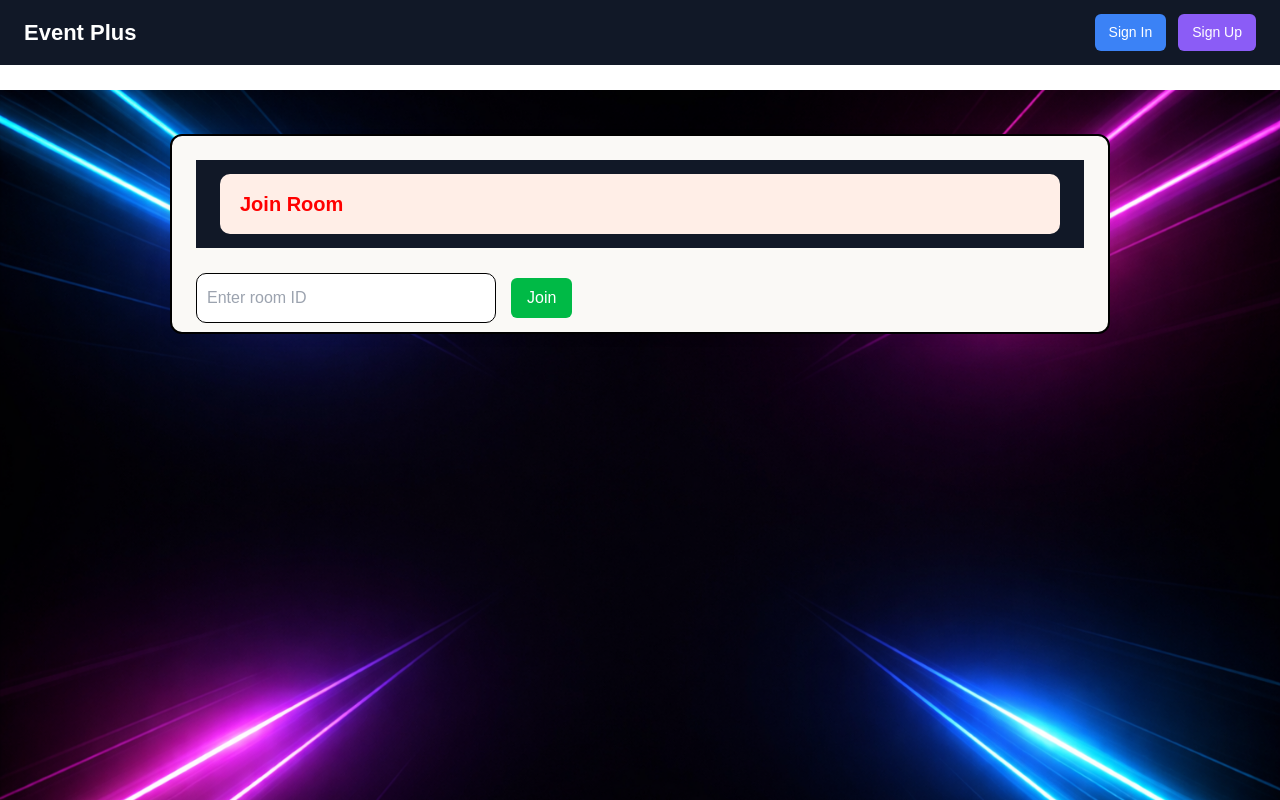
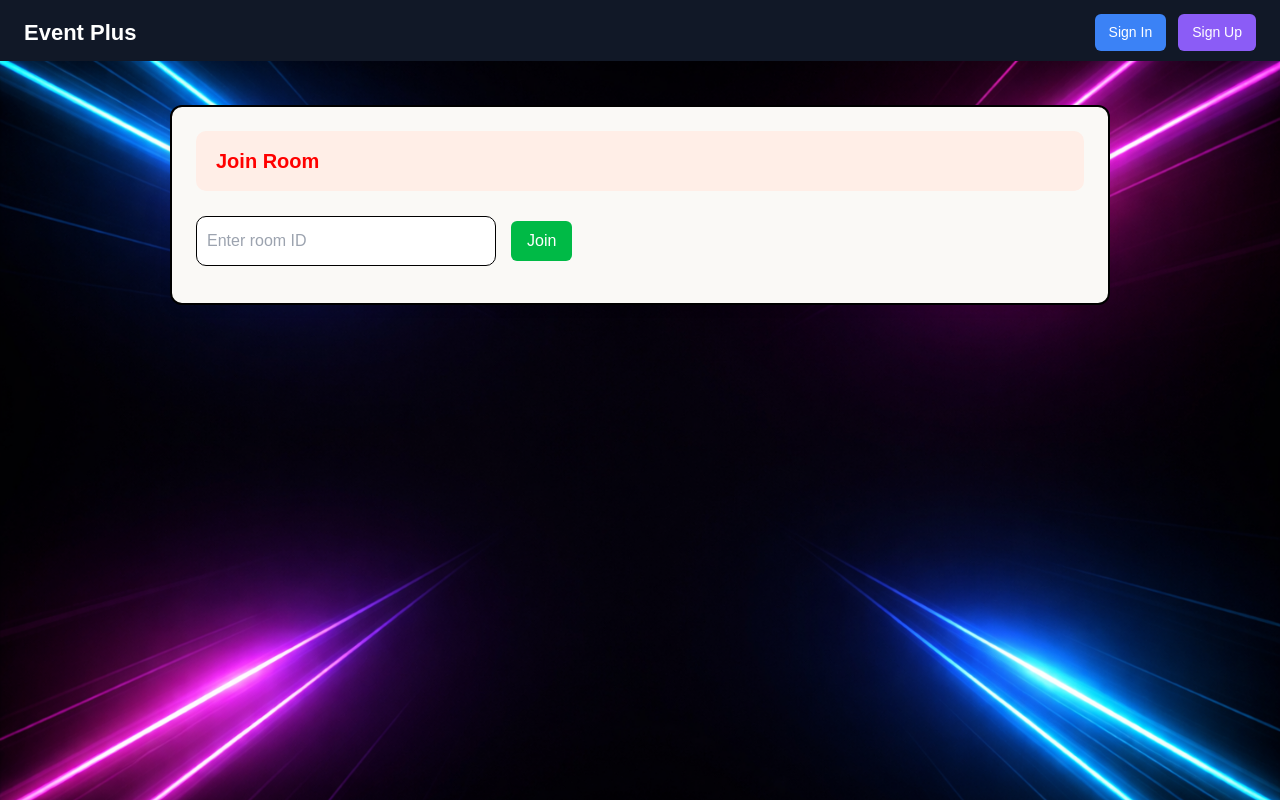
Before and after one commit to Muhammad-Ahmad-Jutt/event-plus-front-end, a React (Create React App) app in the folder event-plus-frontend/: page /join-a-room in a window 1280 px wide. Shown: the top 800 px of the page. Built offline with nearby package versions, Linux system fonts and the light colour scheme.

Commit message:
Some UI fixes after merging main into UI branch

```diff
--- a/event-plus-frontend/src/App.js
+++ b/event-plus-frontend/src/App.js
@@ -22,7 +22,7 @@ export default function App() {
     <Header />
     <ToastContainer position="top-right" autoClose={5000} pauseOnHover />
     <Routes>
-      <Route path="/" element={<Homepage />} />
+      <Route path="/" element={<Notfound />} />
       <Route path="/signin" element={<SignIn />} />
       <Route path="/signup" element={<SignUp />} />
       <Route path="/create-event" element={<CreateEventForm />} />
--- a/event-plus-frontend/src/Not_found.js
+++ b/event-plus-frontend/src/Not_found.js
@@ -18,7 +18,7 @@ export default function Notfound() {
 
     `}
     </style>
-    <div style={{ textAlign: "center", marginTop: "50px", backgroundColor: '#F5F5F5', paddingTop: '100px', paddingBottom: '100px' }}>
+    <div style={{ textAlign: "center", marginTop: "-20px", marginBottom: "-50px", backgroundColor: '#F5F5F5', paddingTop: '100px', paddingBottom: '100px' }}>
       <h1 className="title">404 - Page Not Found</h1>
       <p className="subtitle">The page you are looking for does not exist.</p>
     </div>
--- a/event-plus-frontend/src/pages/JoinRoom.js
+++ b/event-plus-frontend/src/pages/JoinRoom.js
@@ -16,7 +16,7 @@ const join_room_function = (room_id) => {
             overflow-x: hidden;
             }
 
-            .page {
+            .pageImg {
             padding: 24px;
             min-height: 100vh;
             display: flex;
@@ -71,7 +71,7 @@ const join_room_function = (room_id) => {
             color: red;
             }
 
-            .header {
+            .headerBox {
              margin-bottom: 25px;
             }
 
@@ -87,20 +87,22 @@ const join_room_function = (room_id) => {
 
         `}</style>
 
-        <div className="page" style={{
-        padding: "24px",
+        <div className="pageImg"
+        style={{
           backgroundImage: `url(${bg})`,
           backgroundSize: "cover",
           backgroundPosition: "center",
           backgroundRepeat: "no-repeat",
-        minHeight: "100dvh",
+          minHeight: "calc(100vh - 60px)",
           display: "flex",
           justifyContent: "center",
           fontFamily: "Arial, sans-serif",
+          marginTop: "-20px",
+          marginBottom: "-40px",
         }}>
         <div className="container">
 
-        <div className="header">
+        <div className="headerBox">
             <div className="topheaderview">
               <h1 className="sectionTitle">Join Room</h1>
             </div>
--- a/event-plus-frontend/src/pages/Room.js
+++ b/event-plus-frontend/src/pages/Room.js
@@ -95,7 +95,7 @@ export default function JoinRoom() {
     }
 
 
-    .page {
+    .pageImg {
       padding: 24px;
       min-height: 100vh;
       display: flex;
@@ -113,7 +113,7 @@ export default function JoinRoom() {
     }
 
 
-    .header {
+    .headerBox {
       margin-bottom: 16px;
     }
 
@@ -316,33 +316,29 @@ export default function JoinRoom() {
     }
     `}</style>
 
-
-    <div className="page" style={{
-        padding: "24px",
+    <div className="pageImg"
+        style={{
           backgroundImage: `url(${bg})`,
           backgroundSize: "cover",
           backgroundPosition: "center",
           backgroundRepeat: "no-repeat",
-        minHeight: "100dvh",
+          minHeight: "calc(100vh - 60px)",
           display: "flex",
           justifyContent: "center",
           fontFamily: "Arial, sans-serif",
+          marginTop: "-20px",
+          marginBottom: "-40px",
         }}>
+
 
     <div className="container">
 
       {/* Header */}
-        <div className="header">
+        <div className="headerBox">
             <div className="topheaderview">
               <h2 className="title">Live Event</h2>
               <div className="statusview">
-                {/*<span className="live-dot"></span>*/}
                 <span className="status">Active</span>
-                {/*
-                <button onClick={endEvent} className="endEvent">
-                    End Event
-                </button>
-                */}
               </div>
             </div>
       </div>
```
Lines whose indentation alone changed are shown as unchanged.
